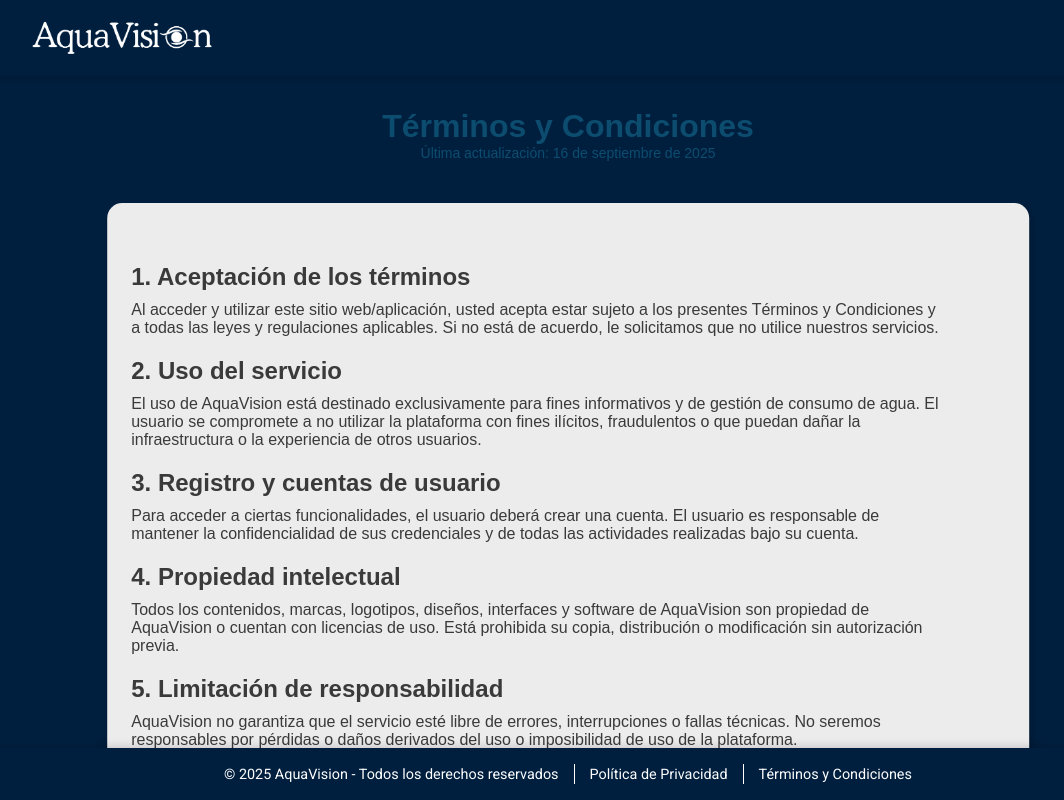
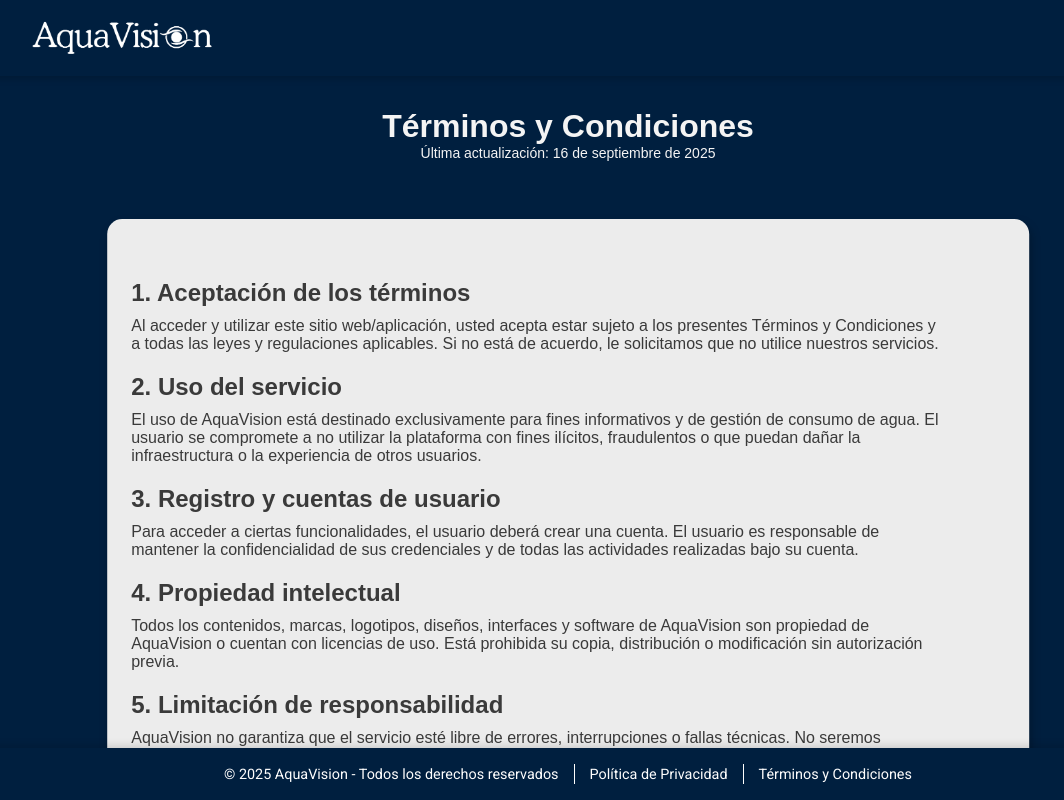
Before and after one commit to JuanMartinIwassjuk/aqua-vision-frontend, an Angular app: page /terminos in a window 1280 px wide. Shown: the whole page, without its empty margins (72-1136 px from the left). Built offline with nearby package versions, Linux system fonts and the light colour scheme; sample sign-in values are in the browser's storage.

Commit message:
fix varios UI

```diff
--- a/src/app/app.component.css
+++ b/src/app/app.component.css
@@ -285,7 +285,7 @@ box-shadow: 0 -2px 8px rgba(0,0,0,0.15);
 }
 
 .footer-link:hover {
-  color: #00d4ff;
+  text-decoration: underline;
 }
 
 .footer-divider {
--- a/src/app/components/account-settings/aquavision-portal-usuarios.webflow.css
+++ b/src/app/components/account-settings/aquavision-portal-usuarios.webflow.css
@@ -1294,13 +1294,13 @@
 }
 
 .heading-2 {
-  color: var(--azul-oscuro);
+  color: var(--azul-fondo);
   width: auto;
   text-align: left;
 }
 
 .bio-micuenta {
-  color: var(--azul-oscuro);
+  color: var(--azul-fondo);
   width: 50%;
   font-size: 18px;
   text-align: left;
--- a/src/app/components/privacidad/privacidad.component.css
+++ b/src/app/components/privacidad/privacidad.component.css
@@ -21,11 +21,12 @@
     left: 50%;
     transform: translate(-50%, -50%);
     box-shadow: 2px 5px 10px 0px rgba(0, 0, 0, 0.25);
-    margin-bottom: 2rem;
+    margin-bottom: 10rem;
+    margin-top: -2rem;
 }
 
 .heading-privacidad {
-    color: #0c4d6f;
+    color: var(--gris-fondo);
     font-size: 32px;
     text-align: center;
     font-family: Arial, Helvetica, sans-serif;
@@ -47,7 +48,7 @@
 
 .privacidad-update {
     text-align: center;
-    color: #0c4d6f;
+    color: var(--gris-fondo);
     font-size: 14px;
     font-family: Arial, Helvetica, sans-serif;
 }
--- a/src/app/components/terminos/terminos.component.css
+++ b/src/app/components/terminos/terminos.component.css
@@ -21,11 +21,12 @@
     left: 50%;
     transform: translate(-50%, -50%);
     box-shadow: 2px 5px 10px 0px rgba(0, 0, 0, 0.25);
-    margin-bottom: 2rem;
+    margin-bottom: 10rem;
+    margin-top: -2rem;
 }
 
 .heading-terminos {
-    color: #0c4d6f;
+    color: var(--gris-fondo);
     font-size: 32px;
     text-align: center;
     font-family: Arial, Helvetica, sans-serif;
@@ -41,7 +42,7 @@
 
 .terminos-update {
     text-align: center;
-    color: #0c4d6f;
+    color: var(--gris-fondo);
     font-size: 14px;
     font-family: Arial, Helvetica, sans-serif;
 }
```
